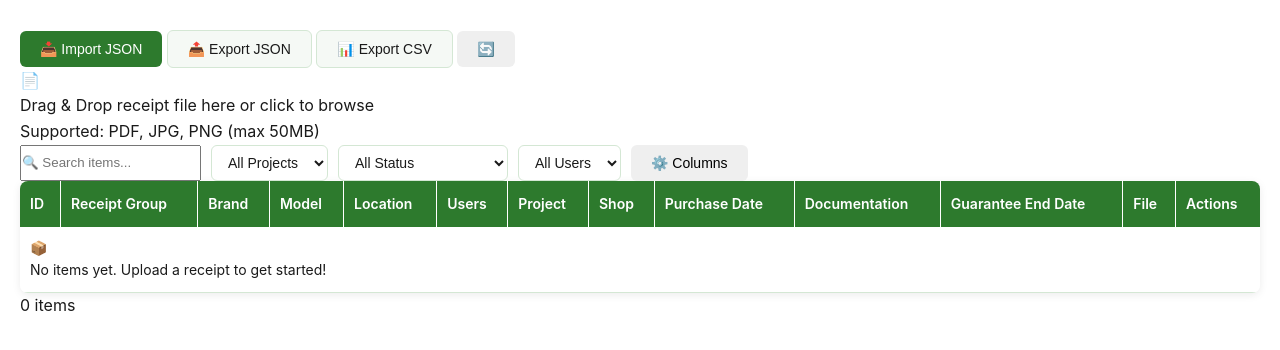
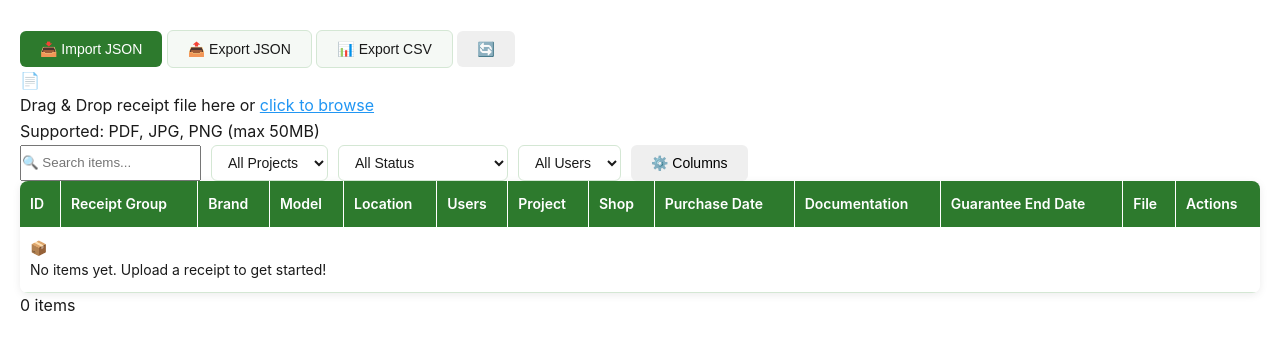
Before and after one commit to v-giannakopoulos/receipts-manager, a Python web app: template templates/index.html in a window 1280 px wide. Shown: the part 107-457 px from the top of the page. Run offline with Jinja, Linux system fonts and the light colour scheme; the template is opened without the code that fills it, so the values that code supplies are empty.

Commit message:
Add visible clickable 'browse' link to upload zone
Made the 'click to browse' text visually distinct and clickable by styling it as an underlined blue link. This makes it clear to users that they can click to open the file browser, addressing the issue where there was no visible browse button.

```diff
--- a/templates/index.html
+++ b/templates/index.html
@@ -27,8 +27,7 @@
         <div class="upload-zone" id="uploadZone">
             <div class="upload-content">
                 <div class="upload-icon">📄</div>
-                <p>Drag & Drop receipt file here or click to browse</p>
-                <p class="upload-hint">Supported: PDF, JPG, PNG (max 50MB)</p>
+Drag & Drop receipt file here or <span class="browse-link" style="color: #2196f3; cursor: pointer; text-decoration: underline;">click to browse</span>                <p class="upload-hint">Supported: PDF, JPG, PNG (max 50MB)</p>
             </div>
             <input type="file" id="fileInput" accept=".pdf,.jpg,.jpeg,.png" hidden>
         </div>
```
